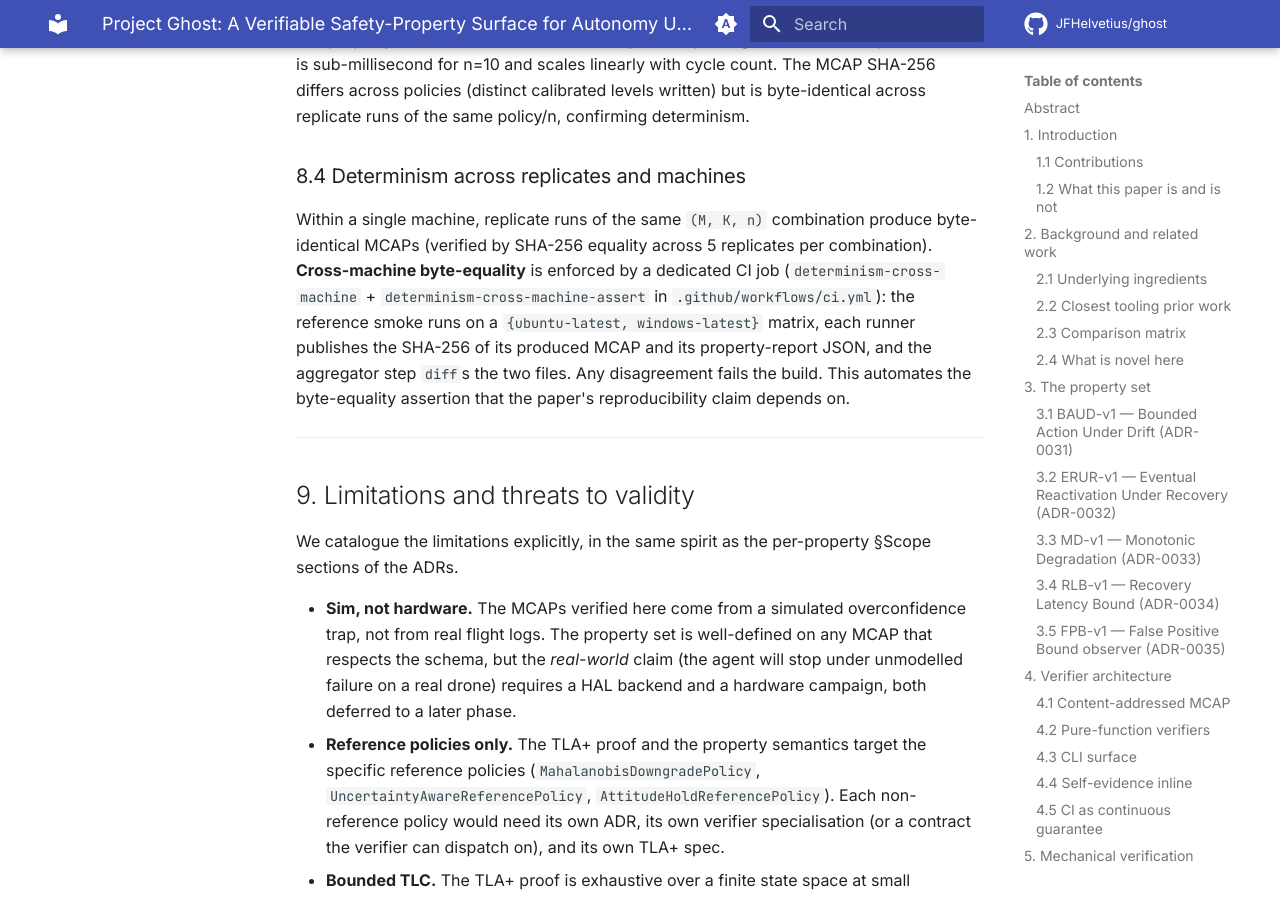
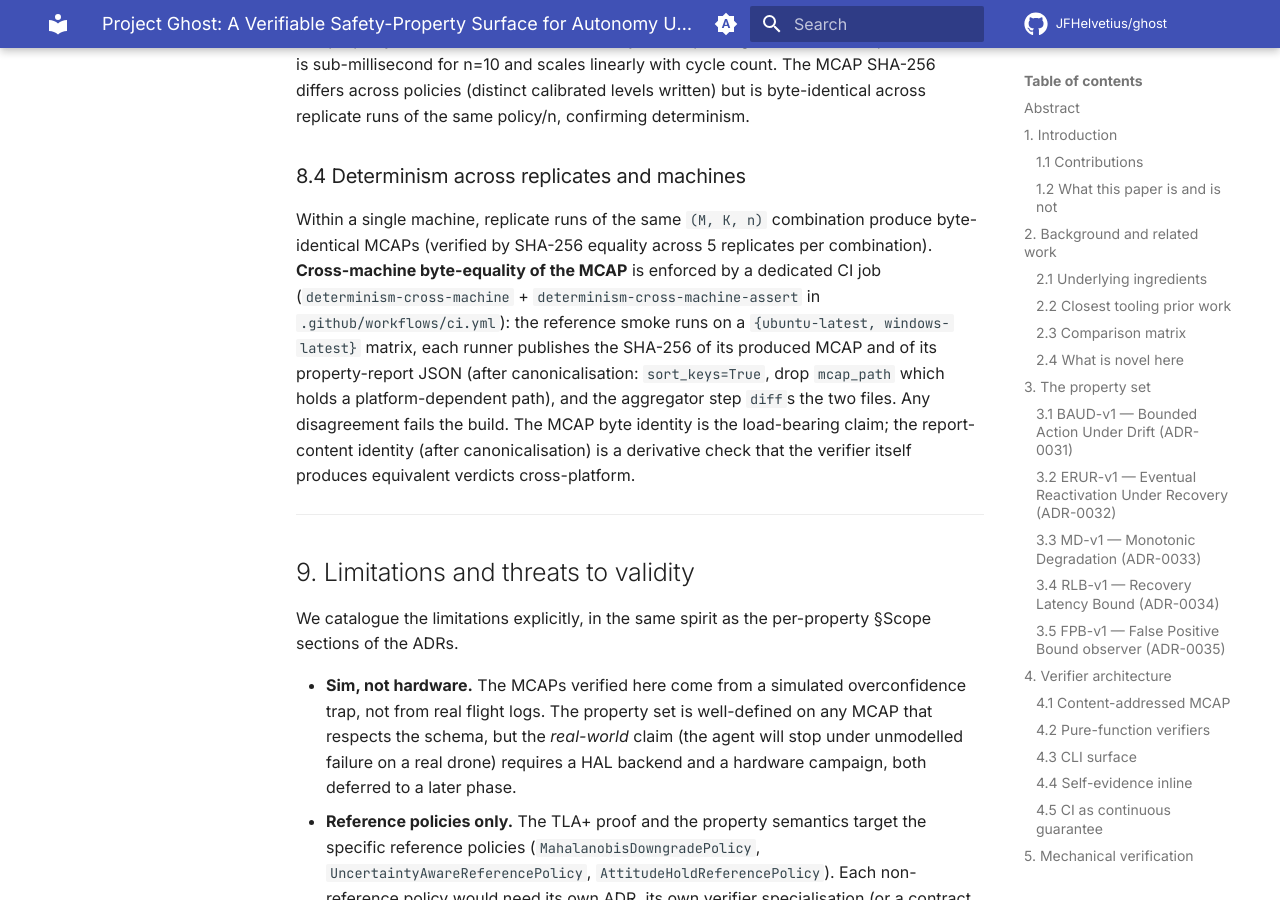
Before and after one commit to JFHelvetius/ghost, an MkDocs documentation site: the page built from docs/paper/project_ghost_v0_2.md, in a window 1280 px wide and 900 px high, scrolled down 16333 px. Built offline with MkDocs 1.6.1 and Material for MkDocs 9.7.7, drawn with Linux system fonts in a browser that asks for light colours; comment, search, counter and statistics services are not loaded.

Commit message:
fix(ci): refine Rlb.tla to consecutive-drift hypothesis; canonicalise JSON in determinism check
TLC discovered two real issues in the v0.2.1 CI matrix:

1. INV_RLB counterexample with mixed dirty/clean outcomes. Theorem 1
   (paper §6.3) explicitly states the hypothesis "N consecutive dirty
   outcomes followed by clean outcomes", but the prior Rlb.tla allowed
   arbitrary verdicts at every step. TLC found a trace
   <dirty, clean, dirty, clean, clean, clean, clean> where dirty_run=6
   and peak=2, exceeding peak+W-1 = 5. The bound does not hold for
   non-consecutive interleavings; this is exactly what TLC is for.

   Refactor: model the trace as two phases (ACCUMULATING then
   RECOVERING) with a transition between them. AccumulateDirty adds
   only DIRTY; RecoverClean adds only CLEAN. The bound now holds
   over the full reachable state space, matching the paper's
   hypothesis. Reduced MAX_DRIFT to W = 4 (Corollary 1: the bound
   is only meaningful when N <= W).

2. Cross-machine JSON hash differs between Linux and Windows runners.
   The MCAP byte-equality (the load-bearing PV-5 claim) holds; the
   JSON differed in two ways: (a) line endings between bash redirect
   on the two platforms, and (b) mcap_path field holds a
   platform-dependent string. Fixed by canonicalising the JSON before
   hashing: parse, drop mcap_path, re-serialise with sort_keys=True
   and explicit LF newline.

Paper §8.4 and arxiv main.tex updated to reflect the canonicalised
JSON comparison (mcap_path dropped, sorted keys) honestly.

Co-Authored-By: Claude Opus 4.7 <noreply@anthropic.com>

```diff
--- a/docs/paper/project_ghost_v0_2.md
+++ b/docs/paper/project_ghost_v0_2.md
@@ -724,14 +724,17 @@ replicate runs of the same policy/n, confirming determinism.
 Within a single machine, replicate runs of the same `(M, K, n)`
 combination produce byte-identical MCAPs (verified by SHA-256
 equality across 5 replicates per combination). **Cross-machine
-byte-equality** is enforced by a dedicated CI job
+byte-equality of the MCAP** is enforced by a dedicated CI job
 (`determinism-cross-machine` + `determinism-cross-machine-assert`
 in `.github/workflows/ci.yml`): the reference smoke runs on a
 `{ubuntu-latest, windows-latest}` matrix, each runner publishes
-the SHA-256 of its produced MCAP and its property-report JSON, and
-the aggregator step `diff`s the two files. Any disagreement fails
-the build. This automates the byte-equality assertion that the
-paper's reproducibility claim depends on.
+the SHA-256 of its produced MCAP and of its property-report JSON
+(after canonicalisation: `sort_keys=True`, drop `mcap_path` which
+holds a platform-dependent path), and the aggregator step `diff`s
+the two files. Any disagreement fails the build. The MCAP byte
+identity is the load-bearing claim; the report-content identity
+(after canonicalisation) is a derivative check that the verifier
+itself produces equivalent verdicts cross-platform.
 
 ---
 
```
Also changed, not shown: docs/proofs/Rlb.cfg (+5 -3 lines), 3 other files.
